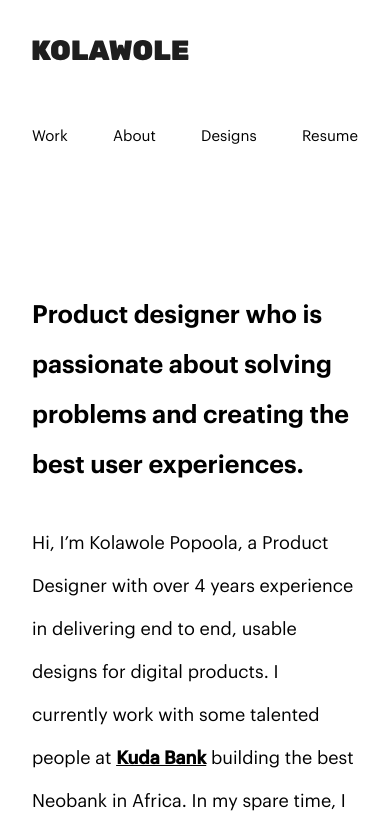
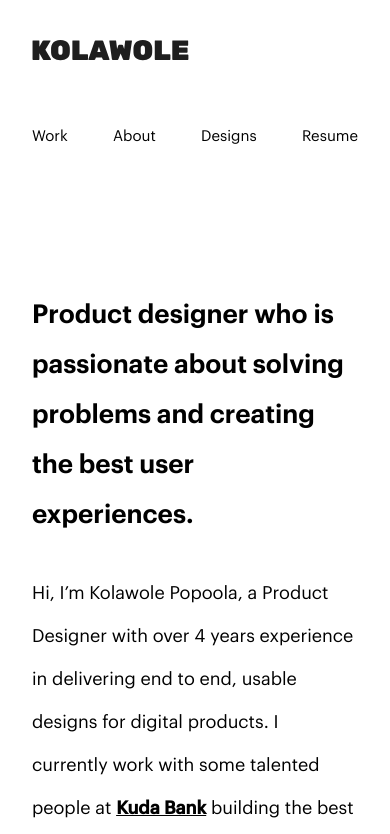
Before and after one commit to Sideshow-Charles/Kolawole-Porfolio, a Nuxt app: page / in a window 390 px wide. Shown: the top 834 px of the page. Built offline with nearby package versions, Linux system fonts and the light colour scheme.

Commit message:
hero text on home page fixed

```diff
--- a/pages/index.vue
+++ b/pages/index.vue
@@ -256,7 +256,7 @@ export default {
 
   @media screen and (max-width: 540px) {
     .article__header {
-      font-size: 25px;
+      font-size: 26px;
       font-weight: 300;
       line-height: 50px;
     }
```
